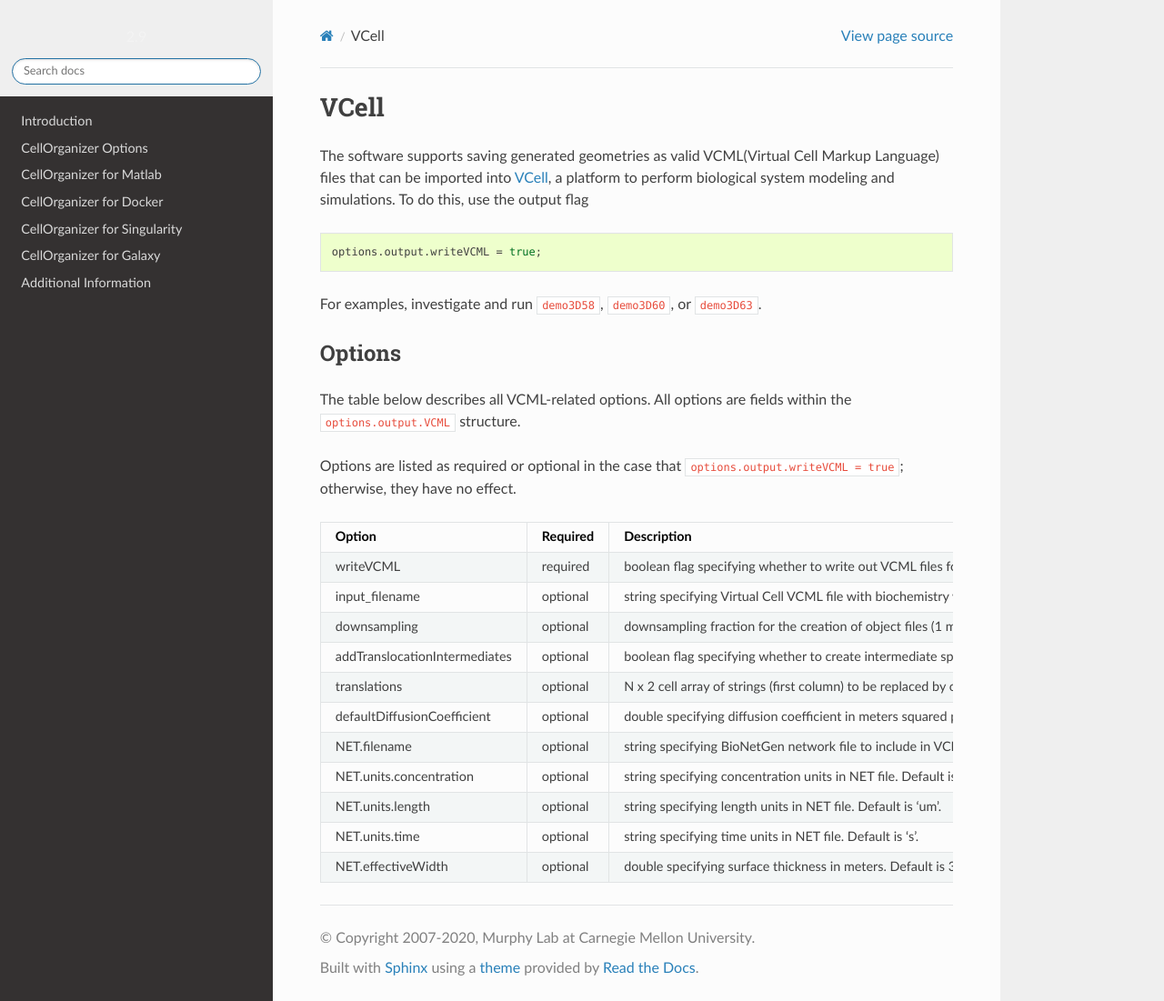
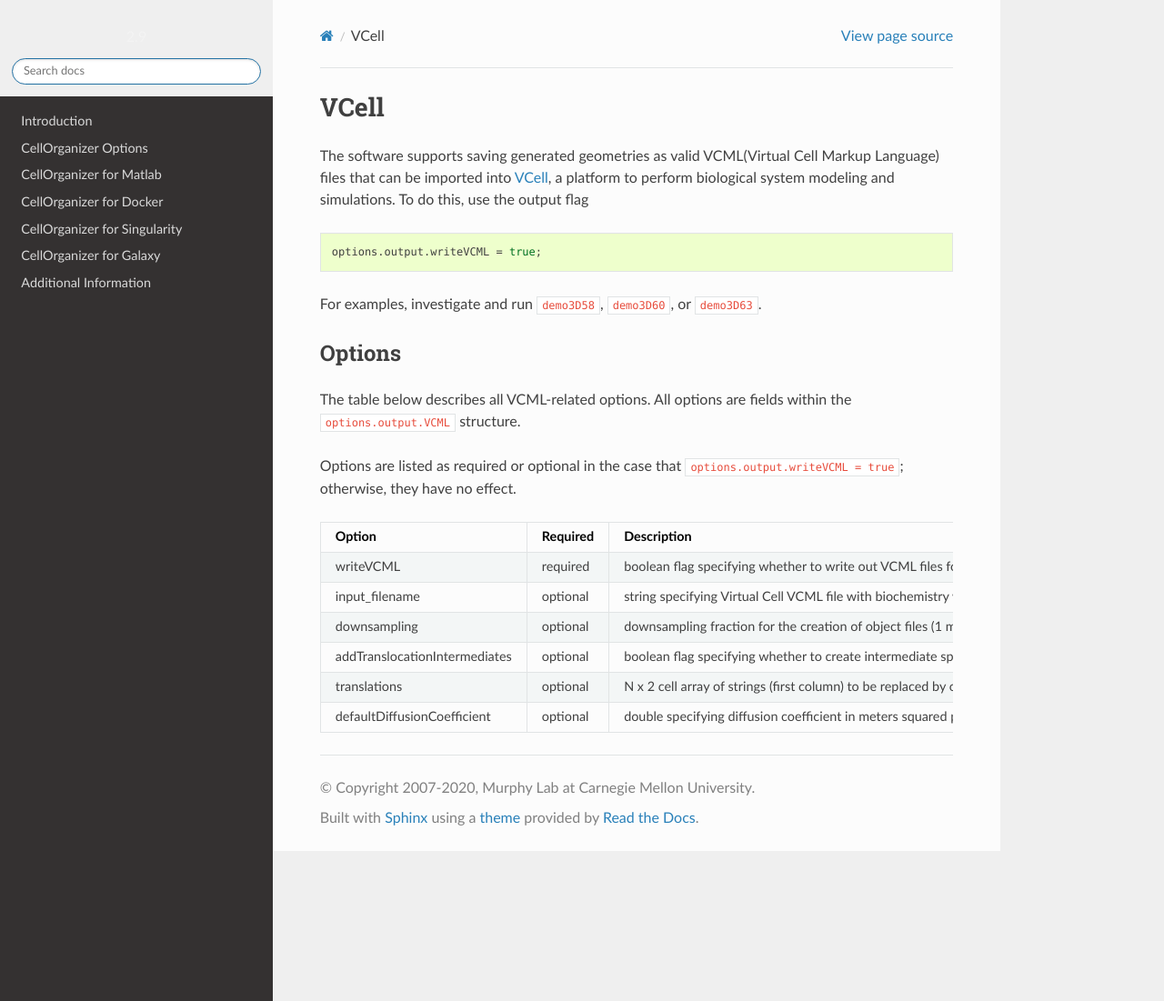
Before and after one commit to murphygroup/cellorganizer-documentation_old, a Sphinx documentation site: the page built from source/chapters/vcell.rst, in a window 1280 px wide and 1101 px high. Shown: the whole window at 91% size. Built offline with Sphinx 7.4.7 and the Read the Docs theme 2.0.0, drawn with Linux system fonts in a browser that asks for light colours.

Commit message:
Remove references to NET options in vcell.rst

```diff
--- a/source/chapters/vcell.rst
+++ b/source/chapters/vcell.rst
@@ -25,9 +25,4 @@
 addTranslocationIntermediates   optional    boolean flag specifying whether to create intermediate species and reactions for reactions involving non-adjacent translocations, which are valid in cBNGL but not Virtual Cell. Default is true.
 translations                    optional    N x 2 cell array of strings (first column) to be replaced by other strings (second column).
 defaultDiffusionCoefficient     optional    double specifying diffusion coefficient in meters squared per second. Default is 1.0958e-11.
-NET.filename                    optional    string specifying BioNetGen network file to include in VCML files for use with Virtual Cell. Default is empty string.
-NET.units.concentration         optional    string specifying concentration units in NET file. Default is 'uM'.
-NET.units.length                optional    string specifying length units in NET file. Default is 'um'.
-NET.units.time                  optional    string specifying time units in NET file. Default is 's'.
-NET.effectiveWidth              optional    double specifying surface thickness in meters. Default is 3.8775e-9.
 =============================   ========    ===========
```
